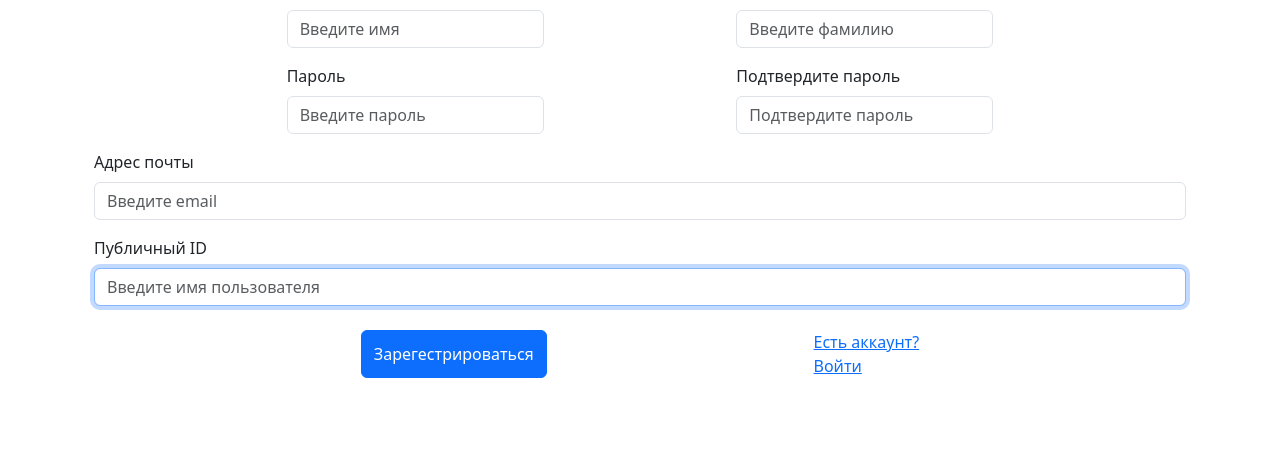
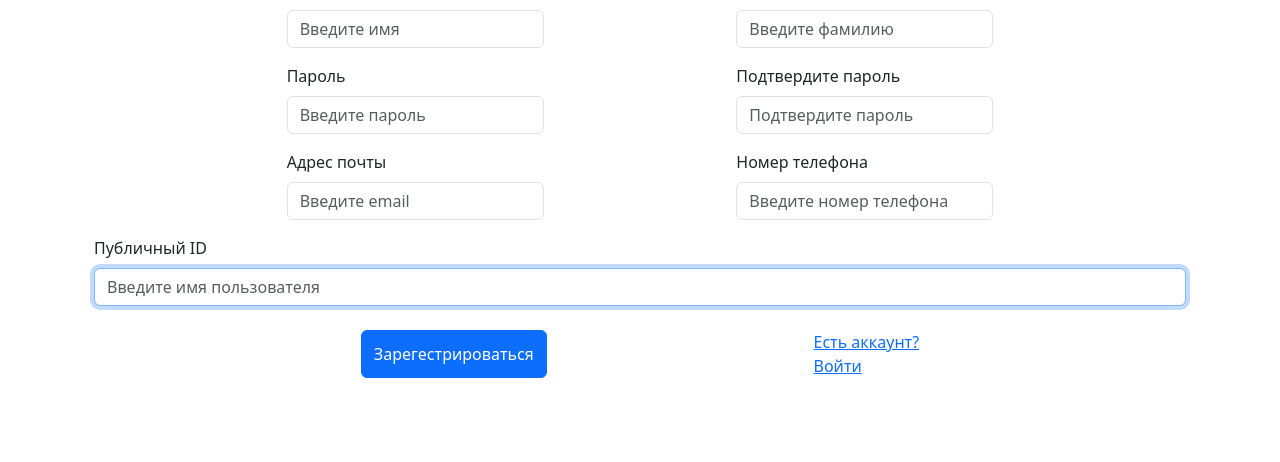
Before and after one commit to woidead/django-shop, a Django app: page /accounts/registration/ in a window 1280 px wide. Shown: the part 338-800 px from the top of the page. Run offline with Django 5.2, Linux system fonts and the light colour scheme.

Commit message:
обновление

```diff
--- a/apps/shop/views.py
+++ b/apps/shop/views.py
@@ -4,6 +4,8 @@ from .models import Product, OrderItem
 from .cart import Cart
 from .forms import CartAddProductForm, OrderCreateForm
 from .models import Category, Product
+from django.contrib.auth.decorators import login_required
+
 
 def product_list(request, category_slug=None):
     category = None
@@ -42,12 +44,15 @@ def cart_detail(request):
     cart = Cart(request)
     return render(request, 'shop/cart/detail.html', {'cart': cart})
 
+
+@login_required
 def order_create(request):
     cart = Cart(request)
     if request.method == "POST":
         form = OrderCreateForm(request.POST)
         if form.is_valid():
             order = form.save(commit=False)
+            order.buyer = request.user
             order.save()
             for item in cart:
                 OrderItem.objects.create(order=order, product=item["product"], price=item["price"], quantity=item["quantity"])
--- a/apps/users/forms.py
+++ b/apps/users/forms.py
@@ -39,10 +39,12 @@ class UserRegistrationForm(UserCreationForm):
     password2 = forms.CharField(widget=forms.TextInput(attrs={
         'class': 'form-control', 'type': 'password', 'placeholder': 'Подтвердите пароль'
     }))
-
+    phone_number = forms.CharField(widget=forms.TextInput(attrs={
+        'class': 'form-control', 'placeholder': 'Введите номер телефона'
+    }))
     class Meta:
         model = User
-        fields = ('first_name', 'last_name', 'username', 'email', 'password1', 'password2')
+        fields = ('first_name', 'last_name', 'username', 'email', 'password1', 'password2', 'phone_number')
 
     def save(self, commit=True):
         user = super(UserRegistrationForm, self).save(commit=True)
--- a/apps/users/views.py
+++ b/apps/users/views.py
@@ -14,7 +14,7 @@ class UserLoginView(LoginView):
 
 def logout_view(request):
     logout(request)
-    return redirect('home')
+    return redirect('product_list')
 
 @login_required
 def profile_view(request):
--- a/templates/users/registration.html
+++ b/templates/users/registration.html
@@ -39,10 +39,17 @@
                   {{ form.password2 }}
                 </div>
             </div>
-            <div class="mb-3">
+            <div class="mb-3 d-flex justify-content-evenly">
+              <div>
                 <label for="exampleInputEmail1" for="{{ form.email.id_for_label }}" class="form-label"> Адрес почты</label>
                 {{ form.email }}
+              </div>
+              <div>
+                  <label for="exampleInputPassword1" for="{{ form.phone_number.id_for_label }}" class="form-label">Номер телефона</label>
+                  {{ form.phone_number }}
+                </div>
             </div>
+
               <div>
                 <label for="exampleInputEmail1" for="{{ form.username.id_for_label }}" class="form-label">Публичный ID</label>
                 {{ form.username }}
```
Also changed, not shown: apps/shop/migrations/0002_order_buyer.py (added).
